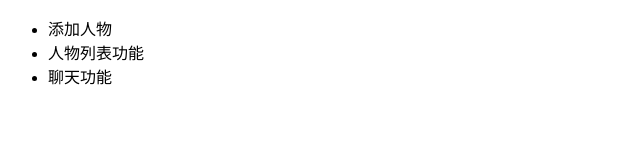
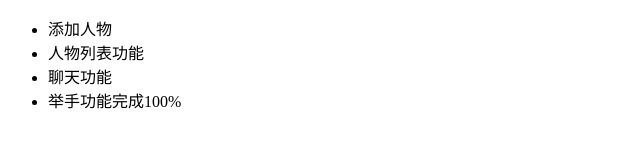
Before and after one commit to jingjingAAA/person, a plain HTML site: page index.html in a window 1280 px wide. Shown: the whole page, without its empty margins (0-640 px from the left). Drawn offline with Linux system fonts and the light colour scheme.

Commit message:
bug分支完成修复

```diff
--- a/index.html
+++ b/index.html
@@ -9,6 +9,7 @@
 		<li>添加人物</li>
 		<li>人物列表功能</li>
 		<li>聊天功能</li>
+		<li>举手功能完成100%</li>
 	</ul>
 </body>
 </html>
```
